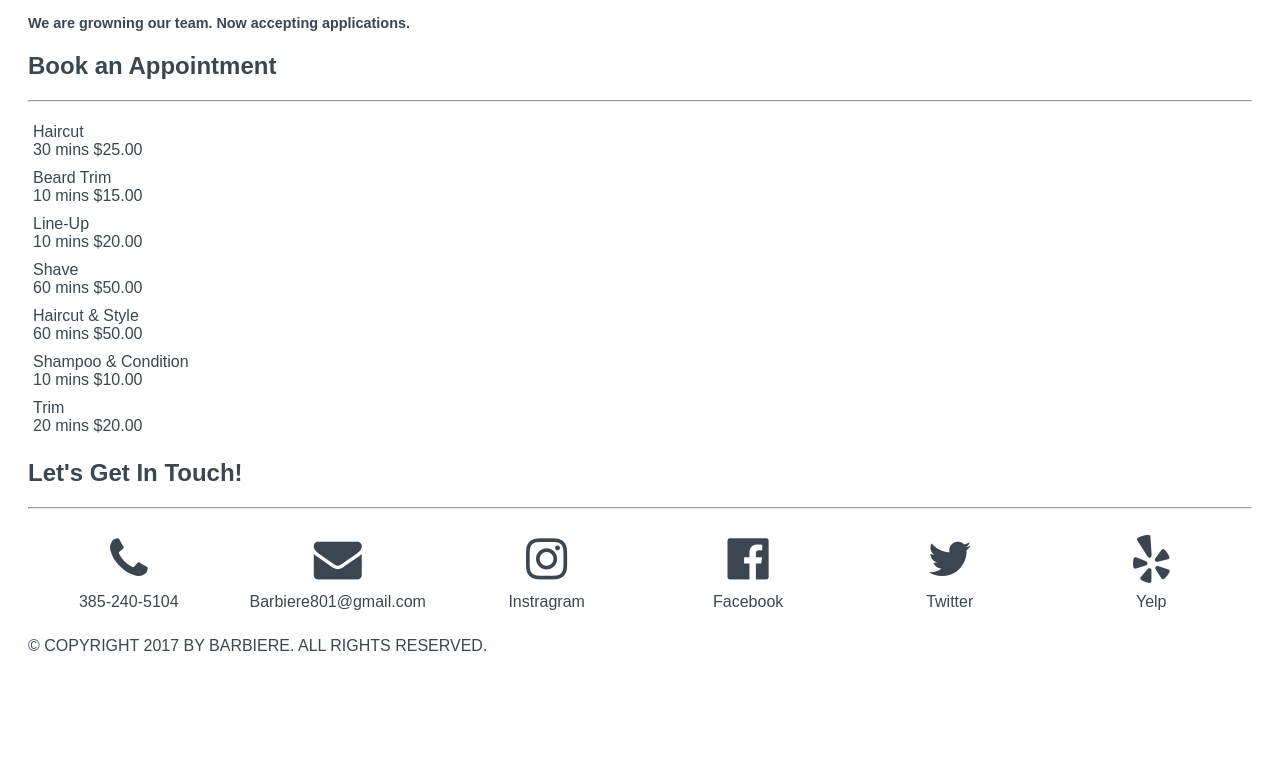
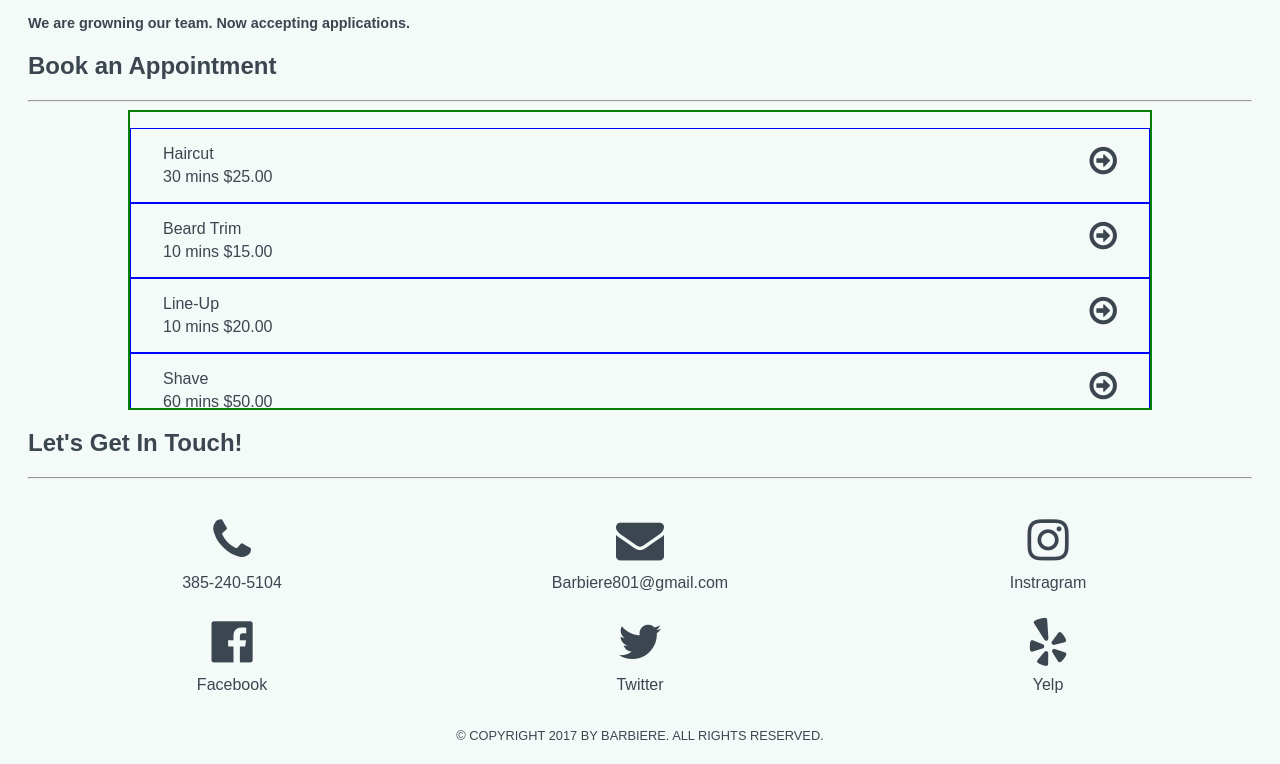
Before and after one commit to uncoolplane/barbiere, a plain HTML site: page index.html in a window 1280 px wide. Shown: the part 1576-2340 px from the top of the page. Before the commit the page ends 2239 px from the top, so only its background shows below. Drawn offline with Linux system fonts and the light colour scheme.

Commit message:
Draft Schedule

```diff
--- a/default.css
+++ b/default.css
@@ -12,6 +12,10 @@
 
 .center {
   text-align: center;
+}
+
+h1 a, h1 a:hover {
+  color: inherit;
 }
 
 h2 {
@@ -43,6 +47,16 @@ ul li {
   padding: 5px;
 }
 
+a:focus, a:hover {
+  color: #337ab7;
+}
+
+footer {
+  text-align: center;
+  padding: 1em 2em;
+  font-size: .8em;
+}
+
 .flex {
   display: block;
 }
@@ -50,6 +64,18 @@ ul li {
 .flex .col {
   flex: none;
   padding: 10px 20px;
+}
+
+.flex-3 {
+    display: flex;
+    flex-flow: row wrap;
+    justify-content: space-around;
+}
+
+.flex-3 .item {
+  flex:1;
+  flex-basis: 50%;
+  margin-top: .5em;
 }
 
 @media (min-width:768px) {
@@ -62,4 +88,16 @@ ul li {
   .flex .col {
       flex: 1;
   }
+
+  .flex-3 {
+    display: flex;
+    flex-flow: row wrap;
+    justify-content: space-around;
+  }
+
+  .flex-3 .item {
+    flex:1;
+    flex-basis: 30%;
+    margin-top: 1em;
+  }
 }
--- a/index.html
+++ b/index.html
@@ -6,20 +6,22 @@
     <title>Barbiere SLC</title>
     <link rel="stylesheet" href="style.css">
     <link rel="stylesheet" href="font-awesome/css/font-awesome.min.css">
+    <meta name="viewport" content="width=device-width, initial-scale=1.0, maximum-scale=1.0, user-scalable=no">
 </head>
 
 <body>
     <header>
         <div class="header">
-            <h1>Barbiere</h1>
+            <h1><a href="#home">Barbiere</a></h1>
             <nav>
-                <a href="#">About</a>
-                <a href="#">Book Now</a>
-                <a href="#">Contact</a>
+                <a href="#about">About</a>
+                <a href="#appointment">Book Now</a>
+                <a href="#contact">Contact</a>
             </nav>
         </div>
     </header>
     <main>
+        <a href="#" id="home"></a>
         <section id="home">
             <div class="cover">
                 <div class="cover-inner">
@@ -27,7 +29,7 @@
                         <img src="img/barbiere-logo-light.png" alt="Logo">
                     </div>
                     <div class="row">
-                        <button type="button" name="button">Book an Appointment</button>
+                        <a href="#appointment"><button type="button" name="button">Book an Appointment</button></a>
                     </div>
                 </div>
             </div>
@@ -43,6 +45,7 @@
             </div>
         </section>
 
+        <a href="#" id="about"></a>
         <section id="about">
             <h2>About The Shop</h2>
             <hr>
@@ -57,7 +60,7 @@
                     </ul>
                     <p>Kristina Wells, founder of Barbiere, offers the classic barber shop experience along with modern cuts for all hair types. Located on historic Peirpont Ave in Salt Lake City.</p>
                     <div id="map">
-                    <iframe  frameborder="0" src="https://www.google.com/maps/embed/v1/place?q=place_id:ChIJ8234sQP1UocRxLqWYZ88t-k&key=AIzaSyAV7Xc3wya57gAZqJJ9s1Ix9lcn1oWc9hE" allowfullscreen></iframe>
+                        <iframe frameborder="0" src="https://www.google.com/maps/embed/v1/place?q=place_id:ChIJ8234sQP1UocRxLqWYZ88t-k&key=AIzaSyAV7Xc3wya57gAZqJJ9s1Ix9lcn1oWc9hE" allowfullscreen></iframe>
                     </div>
                 </div>
                 <div id="shop" class="col center">
@@ -65,99 +68,153 @@
                 </div>
             </div>
         </section>
-        <section id="appointment">
+
+        <a href="#" id="appointment"></a>
+        <section>
             <em>We are growning our team. Now accepting applications.</em>
+
             <h2>Book an Appointment</h2>
             <hr>
+            <div class="apptmenu">
                 <div class="list">
                     <ul>
                         <li>
-                        <div class="">
+                          <a href="#" class="flex">
+                            <div>
+                                <div class="label">
                                     Haircut
                                 </div>
-                        <div class="">
+                                <div class="cost">
                                     <span>30 mins</span>
                                     <span>$25.00</span>
                                 </div>
+                            </div>
+                            <div>
+                              <i class="fa fa-arrow-circle-o-right fa-2x"></i>
+                            </div></a>
                         </li>
                         <li>
-                        <div class="">
+                          <a href="#" class="flex">
+                            <div>
+                                <div class="label">
                                     Beard Trim
                                 </div>
-                        <div class="">
+                                <div class="cost">
                                     <span>10 mins</span>
                                     <span>$15.00</span>
                                 </div>
+                            </div>
+                            <div>
+                              <i class="fa fa-arrow-circle-o-right fa-2x"></i>
+                            </div></a>
                         </li>
                         <li>
-                        <div class="">
+                          <a href="#" class="flex">
+                            <div>
+                                <div class="label">
                                     Line-Up
                                 </div>
-                        <div class="">
+                                <div class="cost">
                                     <span>10 mins</span>
                                     <span>$20.00</span>
                                 </div>
+                            </div>
+                            <div>
+                              <i class="fa fa-arrow-circle-o-right fa-2x"></i>
+                            </div></a>
                         </li>
                         <li>
-                        <div class="">
+                          <a href="#" class="flex">
+                            <div>
+                                <div class="label">
                                     Shave
                                 </div>
-                        <div class="">
+                                <div class="cost">
                                     <span>60 mins</span>
                                     <span>$50.00</span>
                                 </div>
+                            </div>
+                            <div>
+                              <i class="fa fa-arrow-circle-o-right fa-2x"></i>
+                            </div>
+                            </a>
                         </li>
                         <li>
-                        <div class="">
-                            Haircut & Style
+                            <a href="#" class="flex">
+                                <div>
+                                    <div class="label">
+                                        Haircut &amp; Style
                                     </div>
-                        <div class="">
+                                    <div class="cost">
                                         <span>60 mins</span>
                                         <span>$50.00</span>
                                     </div>
+                                </div>
+                                <div>
+                                  <i class="fa fa-arrow-circle-o-right fa-2x"></i>
+                                </div>
+                            </a>
                         </li>
                         <li>
-                        <div class="">
-                            Shampoo & Condition
+                            <a href="#" class="flex">
+                                <div>
+                                    <div class="label">
+                                        Shampoo &amp; Condition
                                     </div>
-                        <div class="">
+                                    <div class="cost">
                                         <span>10 mins</span>
                                         <span>$10.00</span>
                                     </div>
+                                </div>
+                                <div>
+                                  <i class="fa fa-arrow-circle-o-right fa-2x"></i>
+                                </div>
+                            </a>
                         </li>
                         <li>
-                        <div class="">
+                            <a href="#" class="flex">
+                                <div>
+                                    <div class="label">
                                         Trim
                                     </div>
-                        <div class="">
+                                    <div class="cost">
                                         <span>20 mins</span>
                                         <span>$20.00</span>
                                     </div>
+                                </div>
+                                <div>
+                                  <i class="fa fa-arrow-circle-o-right fa-2x"></i>
+                                </div>
+                            </a>
                         </li>
                     </ul>
                 </div>
+            </div>
+            <!--menu-->
         </section>
+
+        <a href="#" id="contact"></a>
         <section id="contact">
             <h2>Let's Get In Touch!</h2>
             <hr>
-            <ul class="social flex">
-                <li class="col">
-                    <i class="fa fa-phone fa-3x"></i><span>385-240-5104</span>
+            <ul class="social flex-3">
+                <li class="item">
+                    <a href="#"><i class="fa fa-phone fa-3x"></i><span>385-240-5104</span></a>
                 </li>
-                <li class="col">
-                    <i class="fa fa-envelope fa-3x"></i><span>Barbiere801@gmail.com</span>
+                <li class="item">
+                    <a href="#"><i class="fa fa-envelope fa-3x"></i><span>Barbiere801@gmail.com</span></a>
                 </li>
-                <li class="col">
-                    <i class="fa fa-instagram fa-3x"></i><span>Instragram</span>
+                <li class="item">
+                    <a href="#"><i class="fa fa-instagram fa-3x"></i><span>Instragram</span></a>
                 </li>
-                <li class="col">
-                    <i class="fa fa-facebook-official fa-3x"></i><span>Facebook</span>
+                <li class="item">
+                    <a href="#"><i class="fa fa-facebook-official fa-3x"></i><span>Facebook</span></a>
                 </li>
-                <li class="col">
-                    <i class="fa fa-twitter fa-3x"></i><span>Twitter</span>
+                <li class="item">
+                    <a href="#"><i class="fa fa-twitter fa-3x"></i><span>Twitter</span></a>
                 </li>
-                <li class="col">
-                    <i id="yelp" class="fa fa-yelp fa-3x"></i><span>Yelp</span>
+                <li class="item">
+                    <a href="#"><i class="fa fa-yelp fa-3x"></i><span>Yelp</span></a>
                 </li>
             </ul>
         </section>
--- a/style.css
+++ b/style.css
@@ -39,6 +39,10 @@ nav {
 
 nav a {
   flex: 1;
+}
+
+body {
+  background-color: #F4FAF8;
 }
 
 main {
@@ -131,12 +135,28 @@ section {
   border: 0;
 }
 
-.social .flex {
-  justify-content: space-between;
+.apptmenu {
+  height: 300px;
+  overflow-y: scroll;
+  border: 2px solid green;
+  margin: auto 100px;
 }
 
-.social .flex li.col {
-    width: 32%;
+.apptmenu li {
+  padding: 1em 2em;
+  border: 1px solid blue;
+}
+
+.apptmenu li a {
+  text-decoration: none;
+}
+
+.apptmenu li:hover {
+  background-color: lightyellow;
+}
+
+.apptmenu li .cost {
+  margin-top: 5px;
 }
 
 .social i {
@@ -150,6 +170,14 @@ section {
 .social li span {
   display: block;
   margin-top: 10px;
+}
+
+.social li a {
+  text-decoration: none;
+}
+
+.social li a > *:hover {
+  color: #337ab7;
 }
 
 @media (min-width:768px) {
```
Also changed, not shown: sample.html (added, +35 -0 lines). Lines whose indentation alone changed are shown as unchanged.
